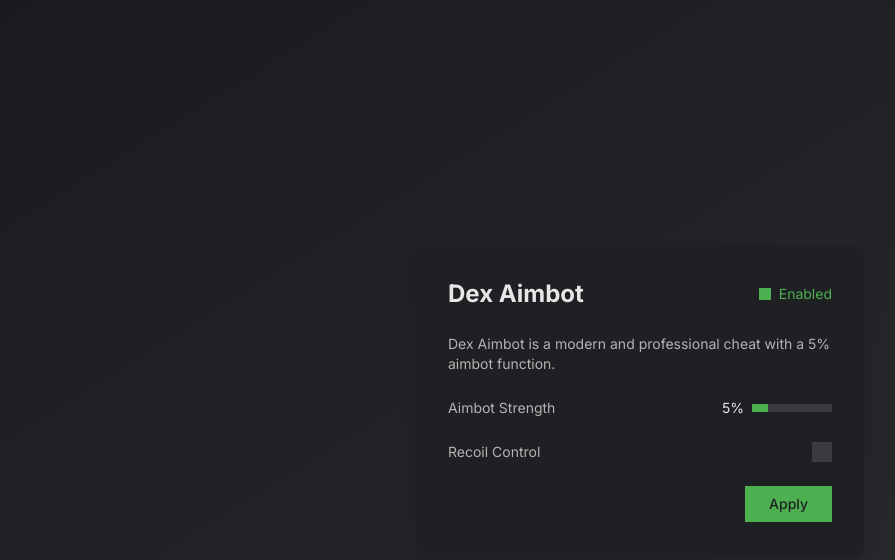
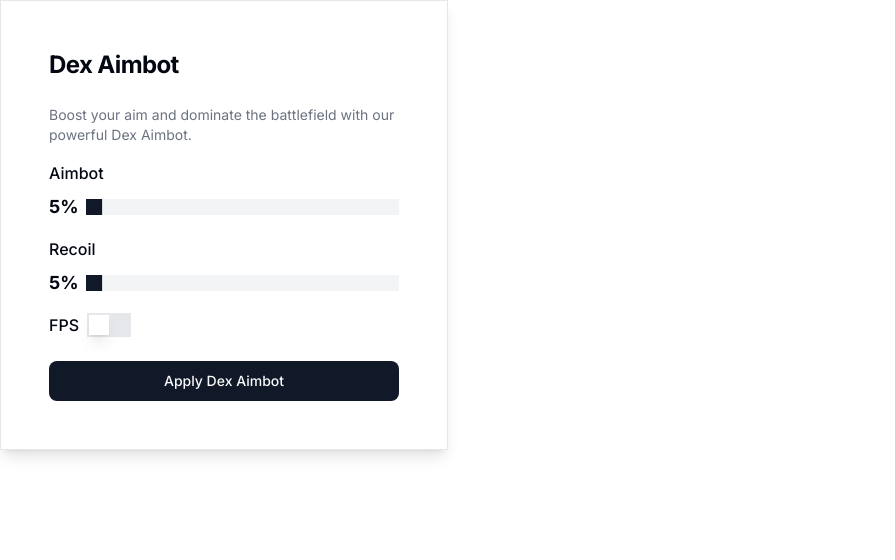
Before and after one commit to YoeCK-sys/DEXIM, a Next.js app: page / in a window 1280 px wide. Shown: the top 560 px of the page, without its empty margins (0-895 px from the left). Built offline with nearby package versions, Linux system fonts and the light colour scheme.

Commit message:
Update page.tsx

```diff
--- a/app/page.tsx
+++ b/app/page.tsx
@@ -1,71 +1,53 @@
-/**
-* This code was generated by v0 by Vercel.
-* @see https://v0.dev/t/LYUyE0qrogM
-* Documentation: https://v0.dev/docs#integrating-generated-code-into-your-nextjs-app
-*/
+import { Card, CardHeader, CardTitle, CardContent, CardFooter } from "@/components/ui/card"
+import { Label } from "@/components/ui/label"
+import { Progress } from "@/components/ui/progress"
+import { Switch } from "@/components/ui/switch"
+import { Button } from "@/components/ui/button"
 
-/** Add fonts into your Next.js project:
-
-import { Inter } from 'next/font/google'
-
-inter({
-  subsets: ['latin'],
-  display: 'swap',
-})
-
-To read more about using these font, please visit the Next.js documentation:
-- App Directory: https://nextjs.org/docs/app/building-your-application/optimizing/fonts
-- Pages Directory: https://nextjs.org/docs/pages/building-your-application/optimizing/fonts
-**/
-"use client"
-
-import { useState } from "react"
 
 export default function Component() {
-  const [recoilEnabled, setRecoilEnabled] = useState(false)
   return (
-    <div className="flex flex-col items-center justify-center min-h-screen bg-gradient-to-br from-[#1a1b1e] to-[#2c2d31]">
-      <div className="bg-[#1f2023] rounded-lg shadow-lg p-8 w-full max-w-md">
-        <div className="flex items-center justify-between mb-6">
-          <h1 className="text-2xl font-bold text-[#e6e6e6]">Dex Aimbot</h1>
+    <Card className="w-full max-w-md bg-background text-foreground p-6 rounded-2xl shadow-lg">
+      <CardHeader>
+        <div className="flex items-center justify-between">
+          <CardTitle className="text-2xl font-bold">Dex Aimbot</CardTitle>
+          <div className="flex items-center space-x-2" />
+        </div>
+      </CardHeader>
+      <CardContent className="space-y-4">
+        <p className="text-sm text-muted-foreground">
+          Boost your aim and dominate the battlefield with our powerful Dex Aimbot.
+        </p>
+        <div className="space-y-2">
+          <Label htmlFor="cooling-power" className="text-base font-medium">
+            Aimbot
+          </Label>
           <div className="flex items-center space-x-2">
-            <div className="w-3 h-3 rounded-full bg-[#4caf50]" />
-            <span className="text-sm text-[#4caf50]">Enabled</span>
+            <span className="font-bold text-lg">5%</span>
+            <Progress value={5} className="w-full bg-muted rounded-full" />
           </div>
         </div>
-        <div className="mb-6">
-          <p className="text-[#b3b3b3] text-sm">
-            Dex Aimbot is a modern and professional cheat with a 5% aimbot function.
-          </p>
-        </div>
-        <div className="flex items-center justify-between mb-6">
-          <span className="text-[#b3b3b3] text-sm">Aimbot Strength</span>
+        <div className="space-y-2">
+          <Label htmlFor="recoil" className="text-base font-medium">
+            Recoil
+          </Label>
           <div className="flex items-center space-x-2">
-            <span className="text-[#e6e6e6] text-sm">5%</span>
-            <div className="w-20 h-2 bg-[#3a3b3e] rounded-full">
-              <div className="w-[20%] h-full bg-[#4caf50] rounded-full" />
-            </div>
+            <span className="font-bold text-lg">5%</span>
+            <Progress value={5} className="w-full bg-muted rounded-full" />
           </div>
         </div>
-        <div className="flex items-center justify-between mb-6">
-          <span className="text-[#b3b3b3] text-sm">Recoil Control</span>
-          <div className="flex items-center space-x-2">
-            <div
-              className={`w-5 h-5 rounded-full ${
-                recoilEnabled ? "bg-[#4caf50] flex items-center justify-center" : "bg-[#3a3b3e]"
-              }`}
-              onClick={() => setRecoilEnabled(!recoilEnabled)}
-            >
-              {recoilEnabled && <div className="w-3 h-3 rounded-full bg-[#1f2023]" />}
-            </div>
-          </div>
+        <div className="flex items-center space-x-2">
+          <Label htmlFor="fps" className="text-base font-medium">
+            FPS
+          </Label>
+          <Switch id="fps" aria-label="Toggle FPS" />
         </div>
-        <div className="flex justify-end">
-          <button className="px-6 py-2 rounded-full text-sm font-medium bg-[#4caf50] text-[#1f2023] hover:bg-[#43a047]">
-            Apply
-          </button>
-        </div>
-      </div>
-    </div>
+      </CardContent>
+      <CardFooter>
+        <Button className="w-full bg-primary text-primary-foreground font-medium rounded-lg py-3">
+          Apply Dex Aimbot
+        </Button>
+      </CardFooter>
+    </Card>
   )
 }
```
